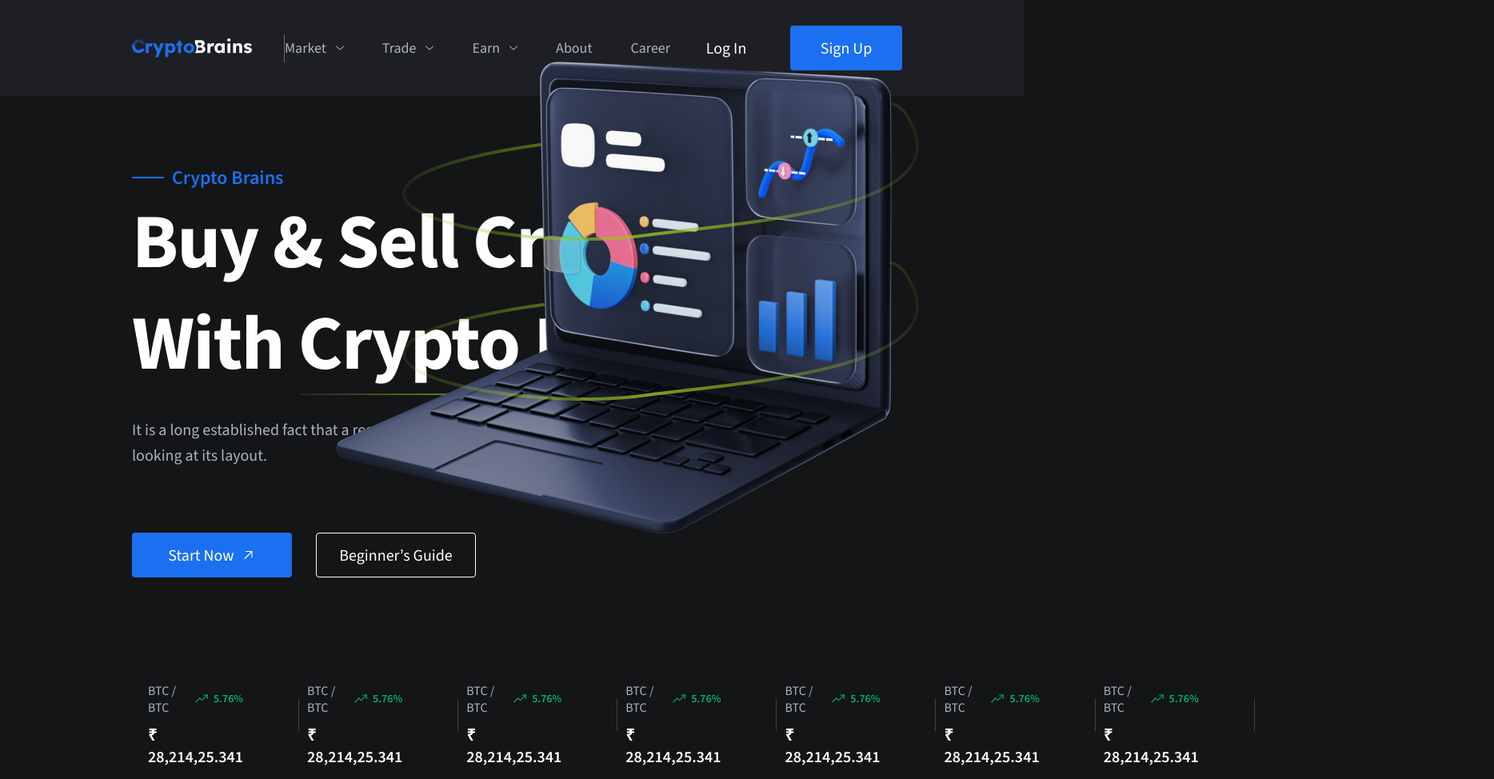
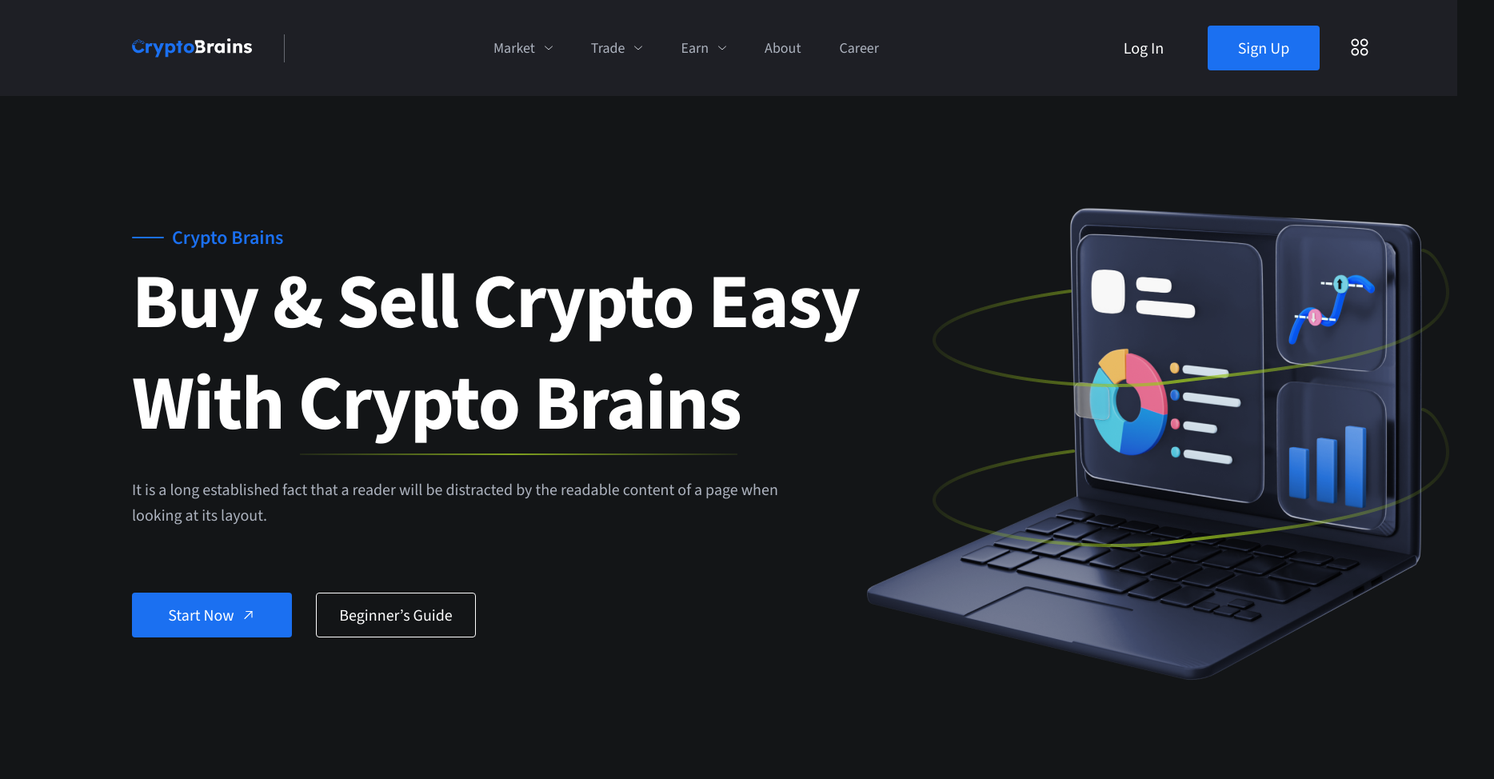
Before and after one commit to lime4512/CryptoBrain, a React (Vite) app: page / in a window 1280 px wide. Shown: the top 974 px of the page at 80% size, 1868 px wide, since content can reach past the window. Built offline with nearby package versions, Linux system fonts and the light colour scheme.

Commit message:
add fix style

```diff
--- a/src/components/header/Header.tsx
+++ b/src/components/header/Header.tsx
@@ -6,9 +6,8 @@ export const Header = () => {
 		<header>
 			<div className='header-content'>
 				<HeaderText />
-				<div className='header-img'>
-					<img className='total-img' src='/SVG.png' alt='' />
-				</div>
+
+				<img className='total-img' src='/SVG.png' alt='' />
 			</div>
 			<Market />
 		</header>
--- a/src/components/nav/NavBar.tsx
+++ b/src/components/nav/NavBar.tsx
@@ -13,6 +13,9 @@ export const NavBar = () => {
 					<div className='nav-btn'>
 						<button className='nav-btn-log'>Log In</button>
 						<button className='nav-btn-sing'>Sign Up</button>
+						<button className='nav-btn-mob'>
+							<img src='/icon-ball.svg' alt='' />
+						</button>
 					</div>
 				</div>
 			</Container>
--- a/src/style/container.scss
+++ b/src/style/container.scss
@@ -1,4 +1,5 @@
 .container {
 	margin: 0 150px;
 	padding: 0 15px;
+	min-width: 1605px;
 }
--- a/src/style/header.scss
+++ b/src/style/header.scss
@@ -2,16 +2,11 @@
 
 .header-content {
 	align-items: center;
-	margin-top: 36px;
+	margin-top: 161px;
 	display: $flex;
-	justify-content: space-between;
-	.header-img {
-		width: 714.512px;
-		height: 616.737px;
-		.total-img {
-			position: absolute;
-			right: 75px;
-			bottom: 25px;
-		}
+	position: relative;
+	.total-img {
+		position: absolute;
+		left: 55%;
 	}
 }
--- a/src/style/market.scss
+++ b/src/style/market.scss
@@ -1,4 +1,4 @@
 .market-container {
-	margin-top: 70px;
+	margin: 165px 0px 30px 0;
 	display: flex;
 }
--- a/src/style/marketItem.scss
+++ b/src/style/marketItem.scss
@@ -8,7 +8,7 @@
 		display: $flex;
 		justify-content: space-between;
 		align-items: center;
-		gap: 20px;
+		gap: 15px;
 		margin-bottom: 10px;
 		.name-crypto-item {
 			color: $gray;
--- a/src/style/navBar.scss
+++ b/src/style/navBar.scss
@@ -2,6 +2,7 @@
 nav {
 	background-color: #1e1f25;
 	padding: 32px 0;
+	min-width: 1822px;
 	.navigation {
 		display: $flex;
 		justify-content: space-between;
@@ -33,6 +34,9 @@ nav {
 					background-color: #0a264e;
 				}
 			}
+
+			.nav-btn-mob {
+			}
 		}
 	}
 }
```
Also changed, not shown: public/icon-ball.svg (added).
